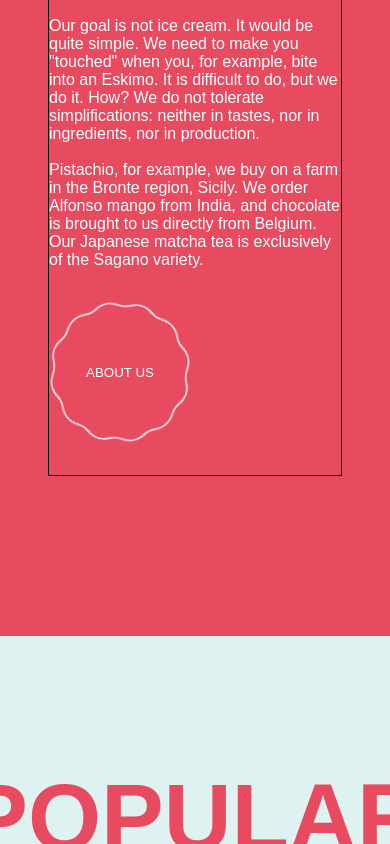
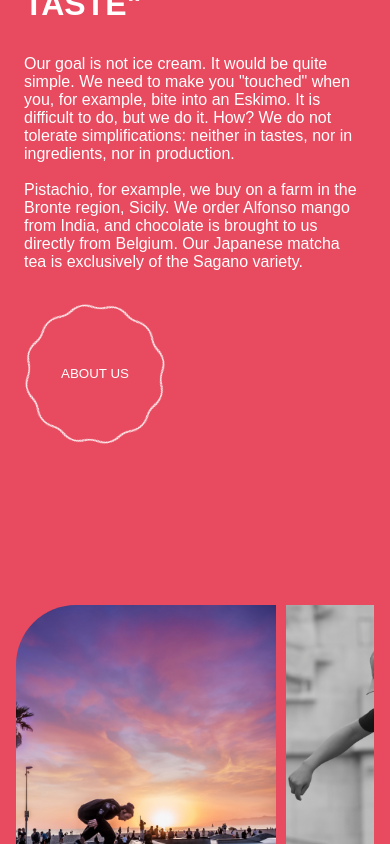
Before and after one commit to TiaanSM/Skateboards, a React (Create React App) app in the folder Skateboards-website/: page / in a window 390 px wide. Shown: the part 2835-3679 px from the top of the page. Built offline with nearby package versions, Linux system fonts and the light colour scheme.

Commit message:
Added main carousel layout.
Added main carousel layout and made it responsive.

```diff
--- a/Skateboards-website/src/component/Hero/OverlayHero.module.css
+++ b/Skateboards-website/src/component/Hero/OverlayHero.module.css
@@ -34,7 +34,7 @@
     width: 475px;
     height: auto;
     padding-top: 5.25rem;
-    padding-bottom: 2rem;
+    padding-bottom: 1.5rem;
     padding-right: 2rem;
     color: #def2f1;
 }
--- a/Skateboards-website/src/component/Main/Carousel.jsx
+++ b/Skateboards-website/src/component/Main/Carousel.jsx
@@ -4,10 +4,10 @@ const Carousel = () => {
   return (
     <section className="animated-carousel">
         <div className="carousel-image-container">
-            <img src="" alt="" className="carousel-image" />
-            <img src="" alt="" className="carousel-image" />
-            <img src="" alt="" className="carousel-image" />
-            <img src="" alt="" className="carousel-image" />
+            <img src={require('../img/img-7.jpg')} alt="" className="carousel-image" />
+            <img src={require('../img/img-4.jpg')} alt="" className="carousel-image" />
+            <img src={require('../img/img-5.jpg')} alt="" className="carousel-image" />
+            <img src={require('../img/img-9.jpg')} alt="" className="carousel-image" />
         </div>
     </section>
   )
--- a/Skateboards-website/src/component/Main/Main.css
+++ b/Skateboards-website/src/component/Main/Main.css
@@ -26,7 +26,6 @@
     position: relative;
     top: -10rem;
     gap: 2rem;
-    border: 1px solid black;
 }
 
 .main-img-1 {
@@ -107,36 +106,61 @@
     }
 }
 
+@media screen and (max-width: 450px) {
+    .main-section-container {
+        width: calc(100vw - 3rem);
+    }
+}
+
 /*/ Carousel /*/
 
 .animated-carousel {
     width: 100vw;
-    height: 28rem;
+    height: 29rem;
     background-color: #e84a5f;
     display: flex;
     justify-content: center;
     align-items: center;
+    position: relative;
+    bottom: 3rem;
 }
 
 .carousel-image-container {
-    width: calc(100% - 2rem);
+    width: calc(100vw - 2rem);
     height: 27rem;
     display: grid;
     grid-template-columns: 1fr 1fr 1fr 1fr;
     gap: 10px;
+    overflow: hidden;
 }
 
 .carousel-image {
-    width: 100%;
-    height: calc(28rem - 20px);
-    border-radius: 3.75rem 0 0 0;
+    width: 20rem;
+    height: auto;
+    overflow: hidden;
+    border-radius: 60px 0 0 0;
+}
+
+.carousel-image:nth-child(even) {
+    border-radius: 0 60px 0 0;
     overflow: hidden;
 }
 
-.carousel-image:nth-child(even) {
-    width: 100%;
-    height: calc(28rem - 1.25rem);
-    background-color: red;
-    border-radius: 0 60px 0 0;
-    overflow: hidden;
+@media screen and (max-width: 1000px) {
+
+    .carousel-image:nth-child(1) {
+        display: none;
+    }
 }
+
+@media screen and (max-width: 700px) {
+    .carousel-image:nth-child(2) {
+        display: none;
+    }
+}
+
+@media screen and (max-width: 500px) {
+    .carousel-image {
+       width: 260px;
+    }
+}
--- a/Skateboards-website/src/component/Main/Main.jsx
+++ b/Skateboards-website/src/component/Main/Main.jsx
@@ -1,8 +1,6 @@
 import '../Main/Main.css';
 import ButtonPrimary from '../General/ButtonPrimary.jsx';
-
-
-
+import Carousel from './Carousel';
 
 const Main = () => {
 
@@ -37,7 +35,7 @@ const Main = () => {
           <img src={require('../img/img-5.jpg')} alt="" className="main-img-3"  />
         </div>
     </div>
-
+        <Carousel />
     </article>
   )
 }
```
